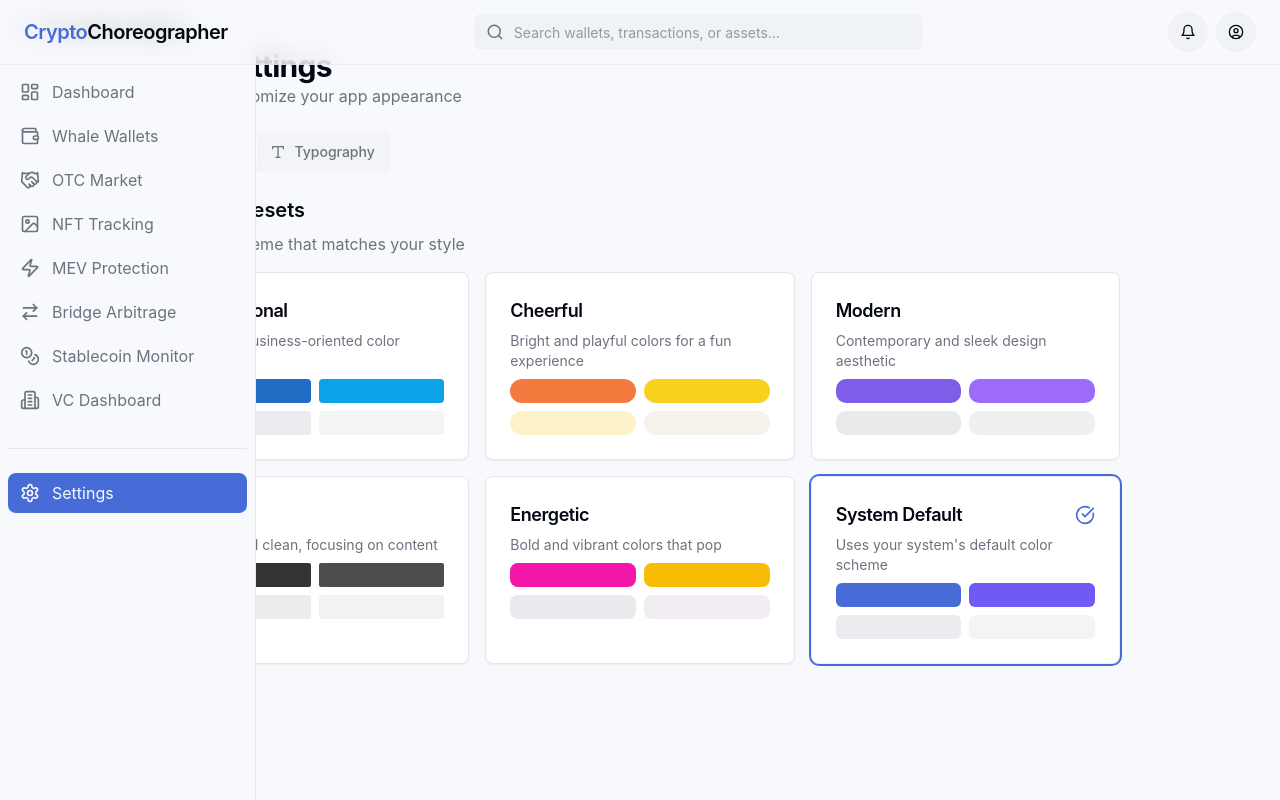
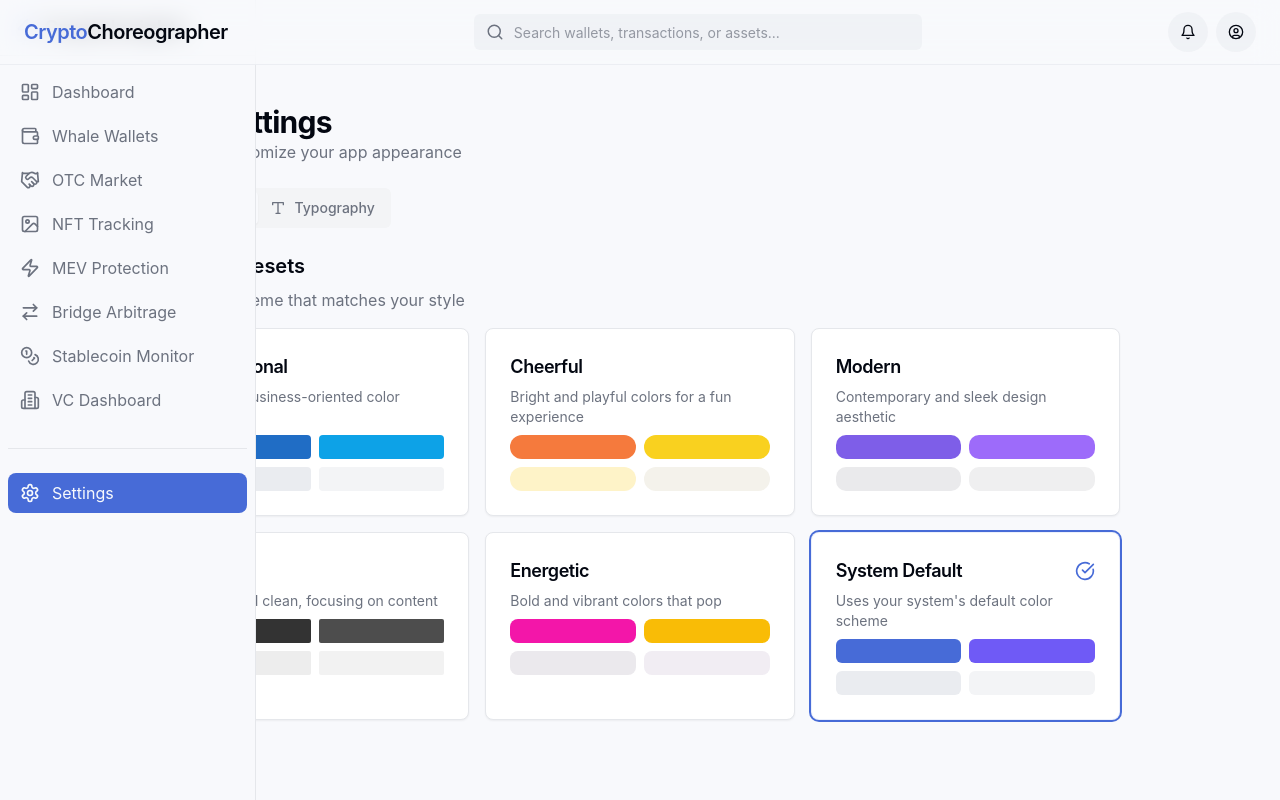
Before and after one commit to maggiefu-ca/platform-test, a React (Vite) app: page /settings in a window 1280 px wide. Built offline with nearby package versions, Linux system fonts and the light colour scheme.

Commit message:
Adjust page layout
The page content was being hidden under the header. This commit adjusts the layout to ensure the content is visible.

```diff
--- a/src/components/layout/PageLayout.tsx
+++ b/src/components/layout/PageLayout.tsx
@@ -15,7 +15,7 @@ export const PageLayout = ({ title, description, children }: PageLayoutProps) =>
       <Sidebar />
       <div className="flex-1 overflow-auto">
         <Header />
-        <main className="p-6">
+        <main className="p-6 mt-14"> {/* Added mt-14 for margin-top to account for fixed header height */}
           {title && (
             <div className="mb-8">
               <h1 className="text-3xl font-bold tracking-tight">{title}</h1>
```
